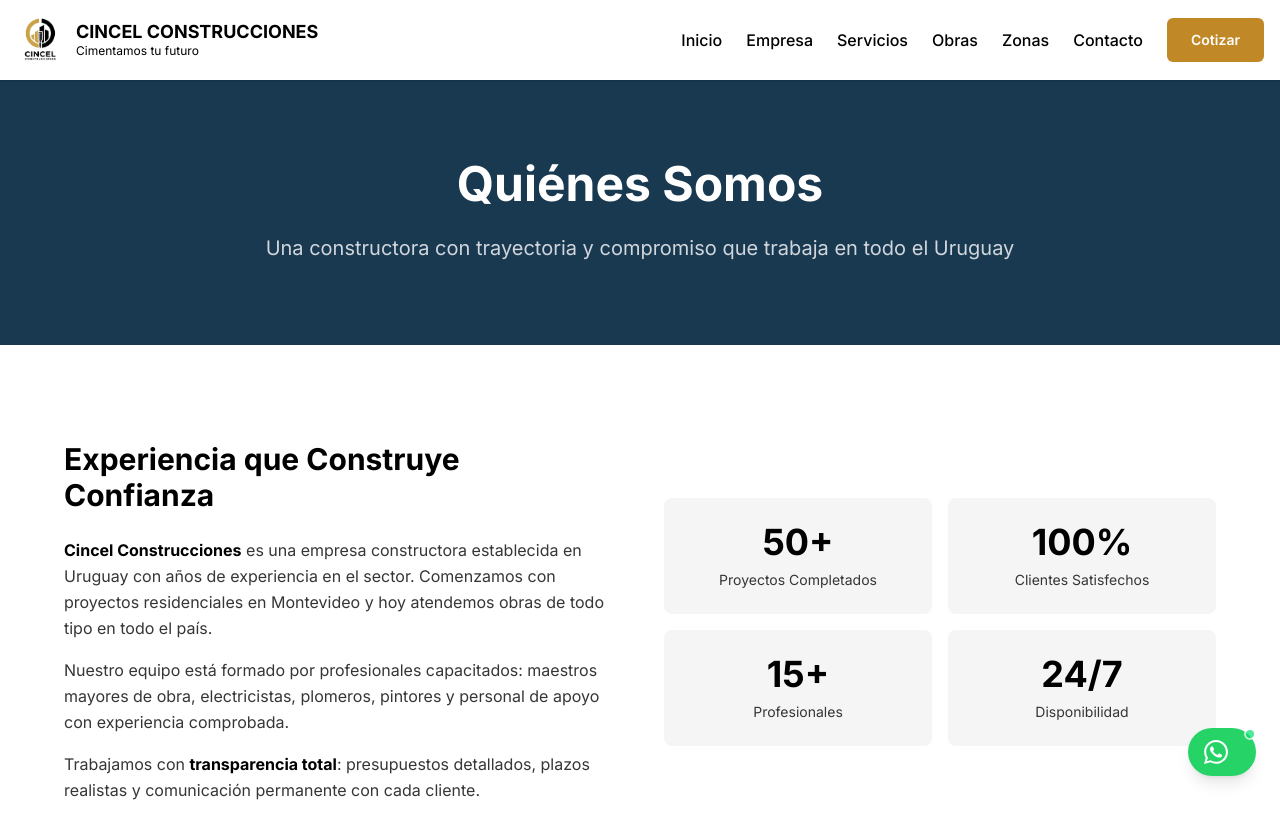
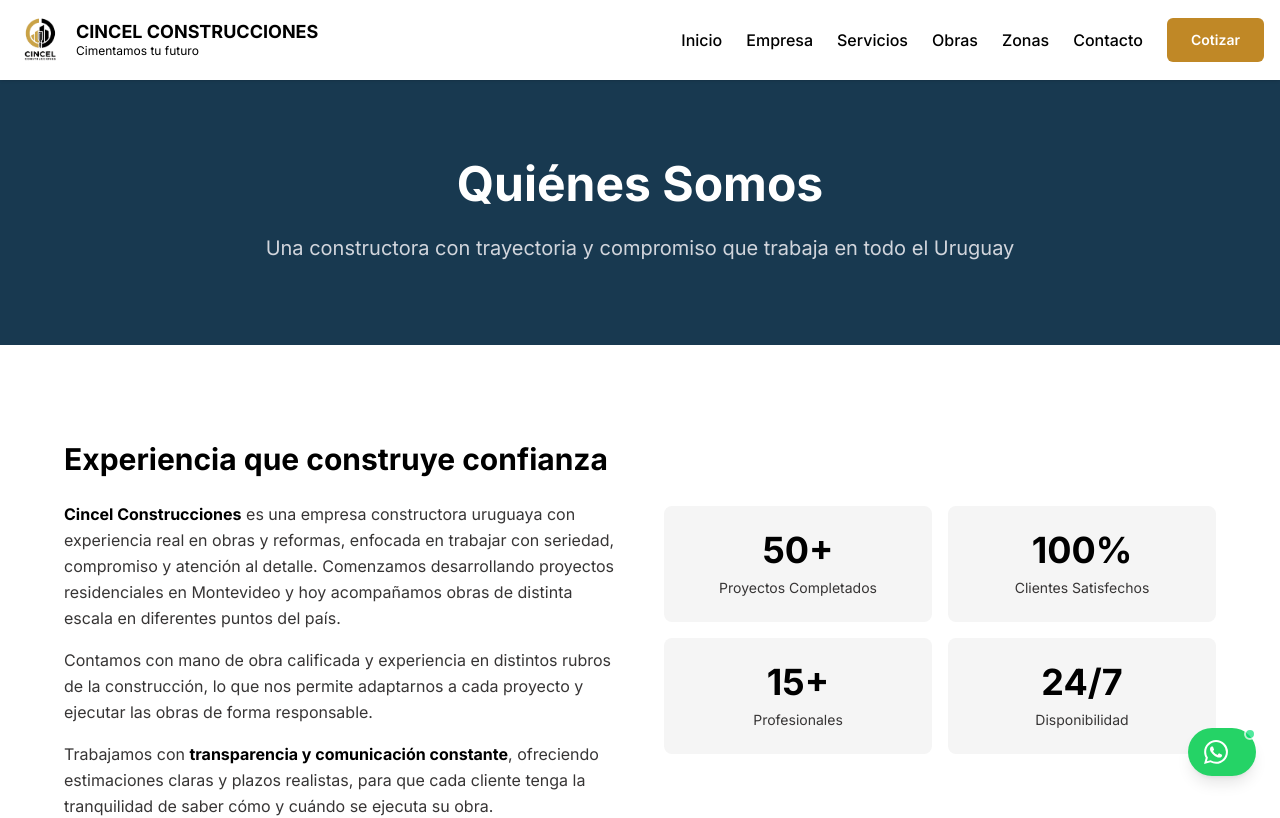
Before and after one commit to mauro2387/cincel, a React (Vite) app: page /empresa in a window 1280 px wide. Shown: the top 818 px of the page. Built offline with nearby package versions, Linux system fonts and the light colour scheme.

Commit message:
Actualizar texto sección Quiénes Somos - experiencia y compromiso

```diff
--- a/src/pages/Empresa.tsx
+++ b/src/pages/Empresa.tsx
@@ -47,21 +47,23 @@
             <div className="grid md:grid-cols-2 gap-12 items-center mb-12">
               <div>
                 <h2 className="text-3xl font-bold text-cincel-black mb-6">
-                  Experiencia que Construye Confianza
+                  Experiencia que construye confianza
                 </h2>
                 <div className="space-y-4 text-cincel-dark leading-relaxed">
                   <p>
                     <strong className="text-cincel-black">Cincel Construcciones</strong> es una empresa constructora
-                    establecida en Uruguay con años de experiencia en el sector. Comenzamos con proyectos residenciales
-                    en Montevideo y hoy atendemos obras de todo tipo en todo el país.
+                    uruguaya con experiencia real en obras y reformas, enfocada en trabajar con seriedad, compromiso y
+                    atención al detalle. Comenzamos desarrollando proyectos residenciales en Montevideo y hoy acompañamos
+                    obras de distinta escala en diferentes puntos del país.
                   </p>
                   <p>
-                    Nuestro equipo está formado por profesionales capacitados: maestros mayores de obra,
-                    electricistas, plomeros, pintores y personal de apoyo con experiencia comprobada.
+                    Contamos con mano de obra calificada y experiencia en distintos rubros de la construcción, lo que nos
+                    permite adaptarnos a cada proyecto y ejecutar las obras de forma responsable.
                   </p>
                   <p>
-                    Trabajamos con <strong className="text-cincel-black">transparencia total</strong>:
-                    presupuestos detallados, plazos realistas y comunicación permanente con cada cliente.
+                    Trabajamos con <strong className="text-cincel-black">transparencia y comunicación constante</strong>,
+                    ofreciendo estimaciones claras y plazos realistas, para que cada cliente tenga la tranquilidad de saber
+                    cómo y cuándo se ejecuta su obra.
                   </p>
                 </div>
               </div>
```
